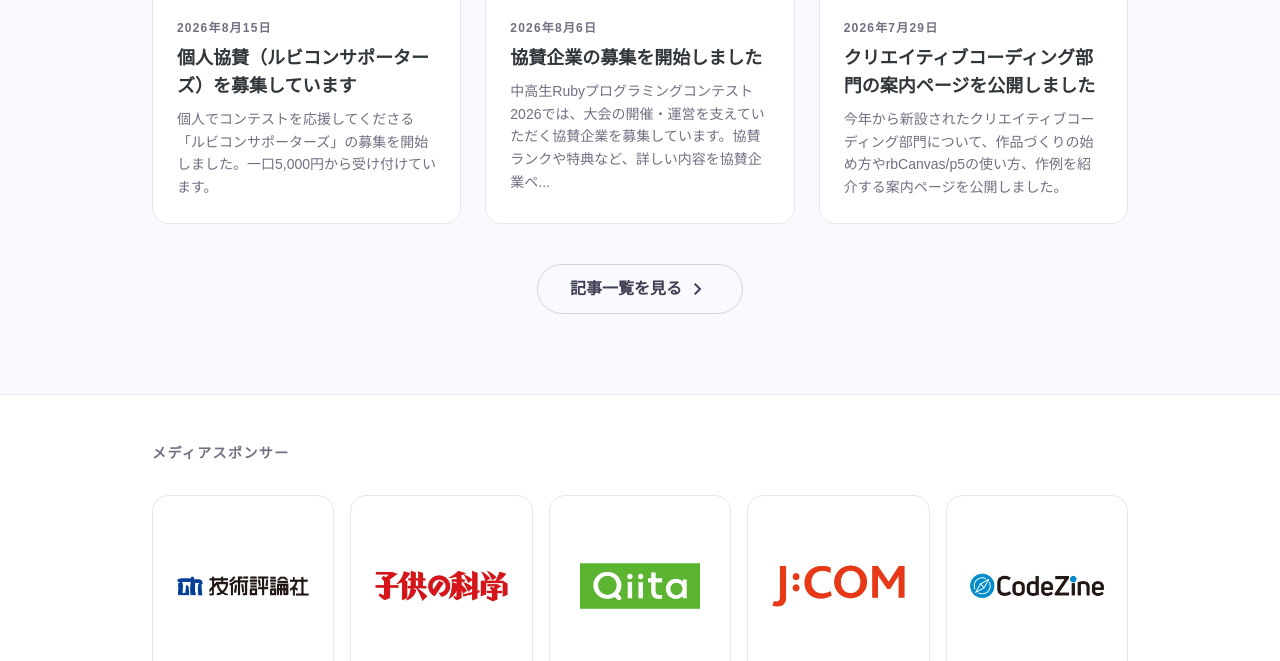
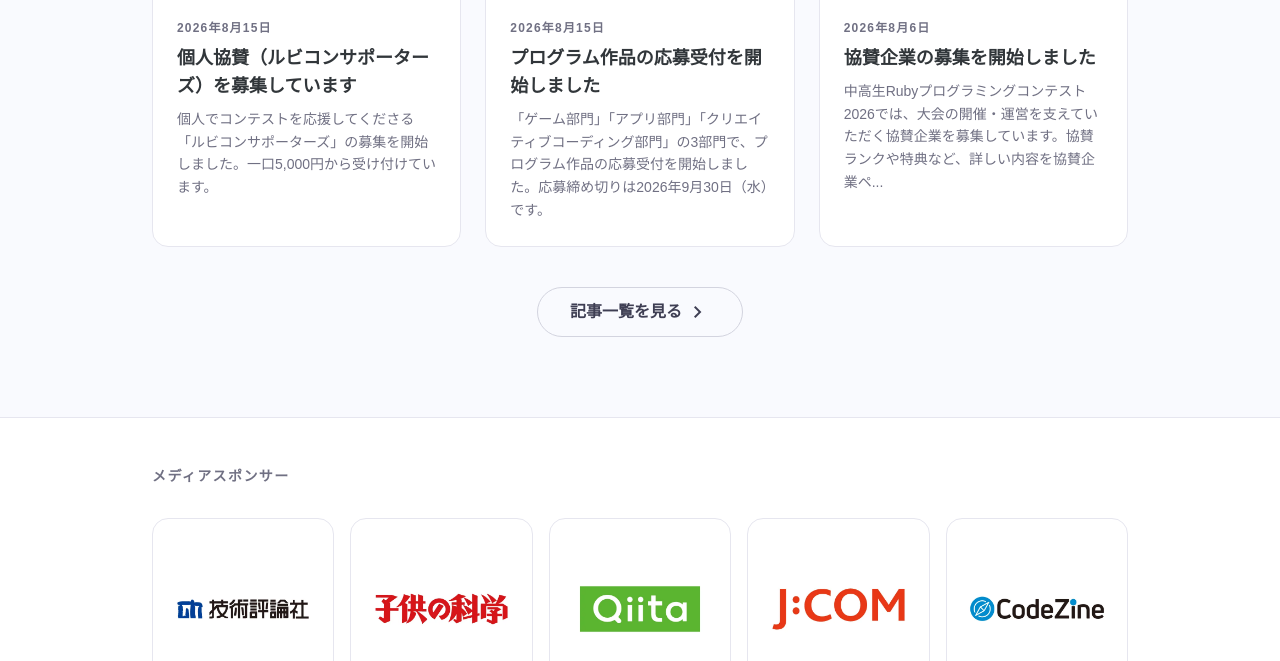
Before and after one commit to ruby-procon-net/ruby-procon-net-2026, a Jekyll site: the page built from index.html, in a window 1280 px wide and 900 px high, scrolled down 3484 px, cut to the strip 239-900 px from the top of the window. Built offline with Jekyll 4.4.1, drawn with Linux system fonts in a browser that asks for light colours.

Commit message:
募集要項から応募フォームへの導線を通し、募集開始のお知らせを追加する
トップページの「応募する」ボタンは /entry/ へ飛ぶが、募集要項に応募フォームへの
リンクが無く、そこで行き止まりになっていた。

あわせて「2. 応募方法」を2025年度の募集要項と同じ情報量に戻す。2段階の手順と
提出物のリストが2026年度で落ちていた。クリエイティブコーディング部門は提出物が
HTML ファイル1点で他部門と違うため、部門別に書き分ける。

- /entry/ の先頭と「2. 応募方法」に応募フォームへのボタンを置く
- フォームの URL は front matter の entry_form_url に1箇所だけ持たせる
- /articles/ に募集開始のお知らせ記事を追加する

Co-Authored-By: Claude Opus 5 <noreply@anthropic.com>

```diff
--- /dev/null
+++ b/_articles/2026-08-15-entry-open.md
@@ -0,0 +1,38 @@
+---
+title: "プログラム作品の応募受付を開始しました"
+date: 2026-08-15
+thumbnail: /assets/images/home/key-visual.webp
+excerpt: "「ゲーム部門」「アプリ部門」「クリエイティブコーディング部門」の3部門で、プログラム作品の応募受付を開始しました。応募締め切りは2026年9月30日（水）です。"
+---
+
+**「第16回 中高生Rubyプログラミングコンテスト 2026」のプログラム作品の応募受付を開始しました。**
+
+「ゲーム部門」「アプリ部門」「クリエイティブコーディング部門」の3部門で作品を募集します。応募締め切りは**2026年9月30日（水）**です。
+
+## 応募方法
+
+[募集要項](/entry/)ページの「応募する」ボタンから応募フォームへ進んでください。応募は2段階です。まず応募者の連絡先と作品の情報を登録し、次にマイページに表示されるアップロード先フォルダへ作品を提出します。登録した内容もアップロードした作品も、締め切りまでは何度でも変更できます。
+
+提出していただくものは部門によって違います。ゲーム部門・アプリ部門は、作品のソースコード、動作環境の説明、作品紹介（PDF）、作品が動作している動画です。クリエイティブコーディング部門は、rbCanvas/p5 のエディタからダウンロードしたHTMLファイルです。
+
+**応募完了の受付通知はお送りしていません。** 締め切りまでにフォームへの登録と作品のアップロードの両方が終わっている作品を審査します。マイページでご自身の登録内容をご確認ください。
+
+各部門とも最大3点まで応募できます。個人でも団体でも応募でき、生年月日が2008年4月2日以降の方が対象です。
+
+## 募集区分
+
+- **ゲーム部門** — Rubyを用いたゲーム作品
+- **アプリ部門** — ゲーム以外のアプリケーション作品（昨年までのWeb・IoT部門から改名）
+- **クリエイティブコーディング部門** — rbCanvas/p5 を使用したビジュアル作品（今年から新設）
+
+クリエイティブコーディング部門は今年からの新設です。どんな作品を作ればよいのか、[部門の紹介ページ](/creative-coding/)にまとめています。
+
+## この先の流れ
+
+応募作品は、10月の一次審査・二次審査を経て、**2026年11月28日（土）**に三鷹産業プラザで開催する最終審査会へ進みます。ゲーム部門・アプリ部門は当日のプレゼンテーションによる審査を行い、最優秀賞および各部門賞を決定して表彰します。入賞者には表彰状と副賞が贈られます。
+
+## AIの利用について
+
+本コンテストでは、作品制作にAIを利用してかまいません。ただし、どのように使ったかを応募時に記録として提出していただきます。詳しくは[AIの利用について](/ai-policy/)をご覧ください。応募者の方が無償でAIを利用できる環境もご用意しています。
+
+みなさんの応募をお待ちしています。
--- a/entry.html
+++ b/entry.html
@@ -3,9 +3,16 @@ layout: page
 title: 募集要項
 permalink: /entry/
 content_width: max-w-4xl
+entry_form_url: https://ruby-jr-procon-2026-b33e1909e9eb.herokuapp.com/users/sign_up
 ---
 
 <div class="l--entry space-y-12">
+
+  <!-- 応募フォームへの導線 -->
+  <div class="a--entry-cta bg-ruby/5 border border-ruby/20 rounded-2xl py-8 px-8 text-center">
+    <p class="text-gray-700 text-base leading-relaxed mb-6">作品の応募を受け付けています。募集期間は2026年9月30日（水）までです。</p>
+    <a href="{{ page.entry_form_url }}" target="_blank" rel="noopener" class="inline-flex items-center gap-1 bg-ruby text-white font-bold text-lg px-10 py-4 rounded-full hover:opacity-90 transition-opacity">応募する<span class="material-symbols-outlined text-xl" aria-hidden="true">chevron_right</span></a>
+  </div>
 
   <!-- 1. 目的・主旨 -->
   <section class="a--entry-section">
@@ -107,7 +114,40 @@ content_width: max-w-4xl
 
     <!-- (2) 応募方法 -->
     <h3 class="text-lg font-bold text-gray-900 mb-4">2. 応募方法</h3>
-    <p class="text-gray-700 leading-relaxed mb-12">応募フォームに必要事項を入力・送信してください。問合せ先・作品送付先は、本要項の最後に記載しています。</p>
+    <p class="text-gray-700 leading-relaxed mb-6">応募は2段階です。</p>
+    <ol class="l--entry-steps space-y-4 mb-10 list-none">
+      <li class="flex items-start gap-4"><span class="a--entry-step-number bg-grape text-white text-sm font-black w-7 h-7 rounded-full flex items-center justify-center shrink-0">1</span><span class="text-gray-700 text-base leading-relaxed">応募フォームに、応募者の連絡先と作品の情報を登録します。</span></li>
+      <li class="flex items-start gap-4"><span class="a--entry-step-number bg-grape text-white text-sm font-black w-7 h-7 rounded-full flex items-center justify-center shrink-0">2</span><span class="text-gray-700 text-base leading-relaxed">登録が完了するとマイページの応募作品詳細画面が表示されます。そこに出るアップロード先フォルダのURLへ、作品を提出します。</span></li>
+    </ol>
+
+    <h4 class="text-base font-bold text-gray-900 mb-4">アップロードしていただくもの</h4>
+    <div class="space-y-4 mb-10">
+      <div class="a--entry-deliverables bg-white border border-gray-200 rounded-2xl p-6">
+        <p class="text-gray-900 font-bold mb-4">ゲーム部門・アプリ部門</p>
+        <ul class="space-y-2">
+          <li class="flex items-start gap-3"><span class="text-gray-900 font-black mt-0.5 shrink-0">•</span><span class="text-gray-700 text-base leading-relaxed">作品のソースコード</span></li>
+          <li class="flex items-start gap-3"><span class="text-gray-900 font-black mt-0.5 shrink-0">•</span><span class="text-gray-700 text-base leading-relaxed">作品の動作環境の説明</span></li>
+          <li class="flex items-start gap-3"><span class="text-gray-900 font-black mt-0.5 shrink-0">•</span><span class="text-gray-700 text-base leading-relaxed">作品紹介（PDF）</span></li>
+          <li class="flex items-start gap-3"><span class="text-gray-900 font-black mt-0.5 shrink-0">•</span><span class="text-gray-700 text-base leading-relaxed">作品が動作している動画、またはスクリーンショット</span></li>
+        </ul>
+      </div>
+      <div class="a--entry-deliverables bg-white border border-gray-200 rounded-2xl p-6">
+        <p class="text-gray-900 font-bold mb-4">クリエイティブコーディング部門</p>
+        <ul class="space-y-2 mb-4">
+          <li class="flex items-start gap-3"><span class="text-gray-900 font-black mt-0.5 shrink-0">•</span><span class="text-gray-700 text-base leading-relaxed">rbCanvas/p5 のエディタからダウンロードしたHTMLファイル</span></li>
+        </ul>
+        <p class="text-gray-500 text-sm leading-relaxed">ダウンロードの手順は<a href="{{ "/creative-coding/" | relative_url }}" class="text-grape font-semibold underline underline-offset-2 hover:text-grape-dark transition-colors">クリエイティブコーディング部門募集のご案内</a>をご覧ください。</p>
+      </div>
+    </div>
+
+    <div class="a--entry-notice bg-ruby/5 border border-ruby/20 rounded-2xl p-6 mb-8">
+      <p class="text-gray-900 font-bold mb-2">応募完了の受付通知はお送りしていません</p>
+      <p class="text-gray-700 text-base leading-relaxed">締め切りまでに、フォームへの登録と作品のアップロードの両方が終わっている作品を審査します。マイページでご自身の登録内容とアップロードした作品をご確認ください。</p>
+    </div>
+
+    <p class="text-gray-700 leading-relaxed mb-6">登録した作品情報とアップロードした作品は、締め切りまで変更できます。同じ方が複数の作品を応募する場合は、マイページの「新しい応募作品を追加する」から登録してください。</p>
+    <p class="text-gray-700 leading-relaxed mb-6">問合せ先・作品送付先は、本要項の最後に記載しています。</p>
+    <a href="{{ page.entry_form_url }}" target="_blank" rel="noopener" class="inline-flex items-center gap-1 bg-ruby text-white font-bold px-8 py-3 rounded-full hover:opacity-90 transition-opacity mb-12">応募フォームへ<span class="material-symbols-outlined text-xl" aria-hidden="true">chevron_right</span></a>
 
     <!-- (3) 応募上の注意事項 -->
     <h3 class="text-lg font-bold text-gray-900 mb-4">3. 応募上の注意事項</h3>
```
